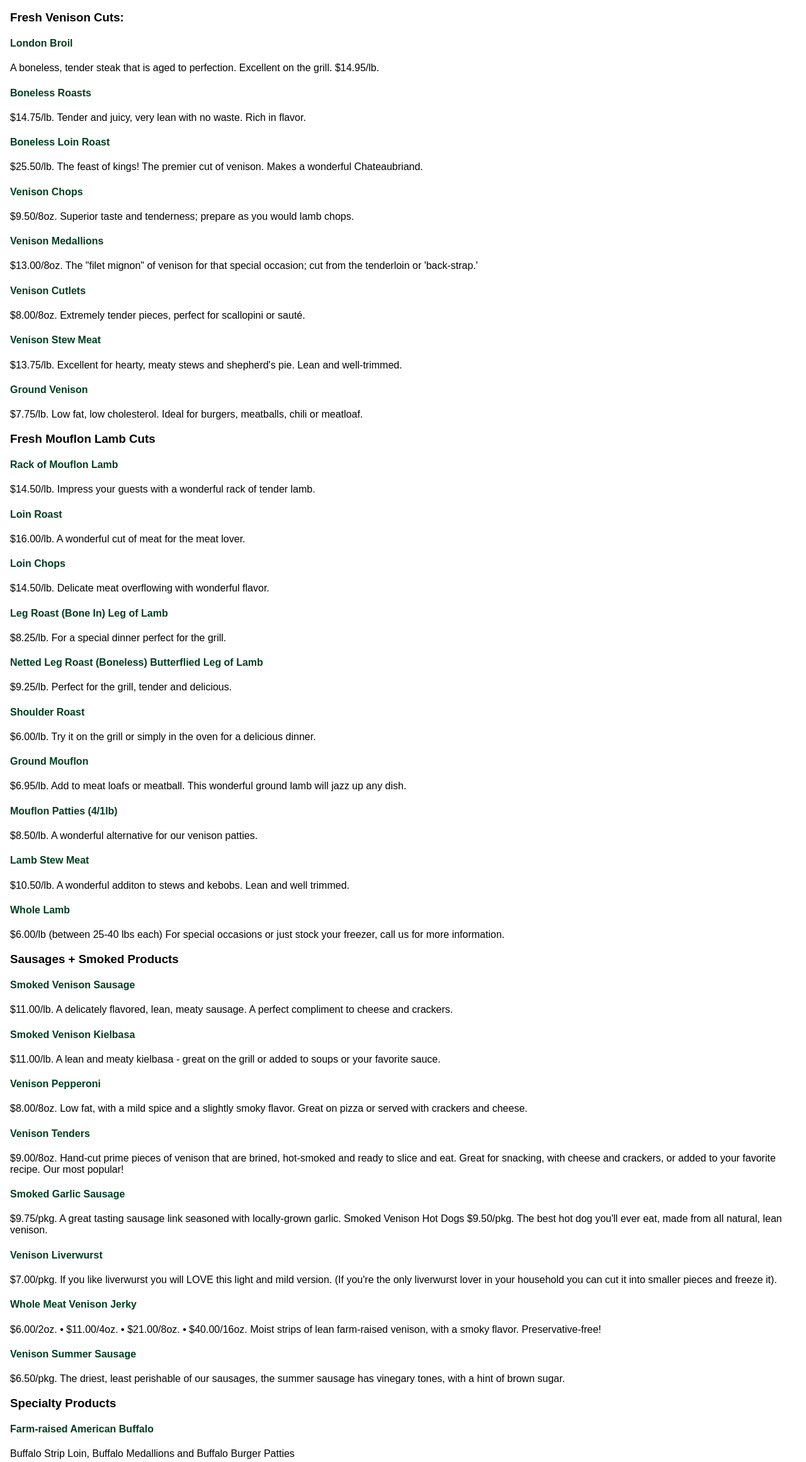
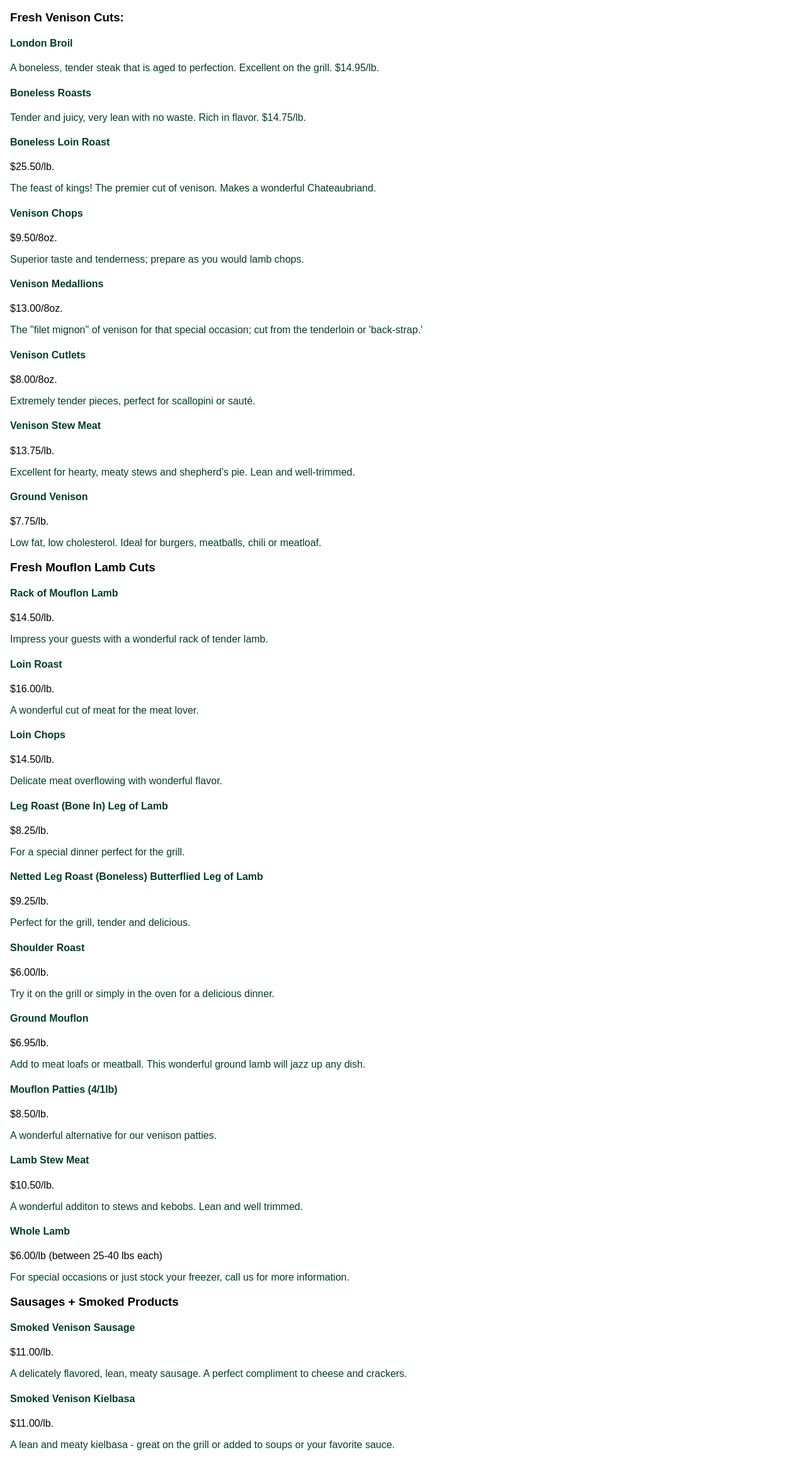
Before and after one commit to GrimmOutlook/eatbettermeat, a plain HTML site: page index.html in a window 1280 px wide. Shown: the part 458-2779 px from the top of the page at 63% size. Drawn offline with Linux system fonts and the light colour scheme.

Commit message:
Style meat product descriptions.

```diff
--- a/index.html
+++ b/index.html
@@ -53,106 +53,111 @@
               </div>
             </div>
 
+            <div class="col">
+              <div class="product">
+                <h4 class="cut">Boneless Roasts</h4>
+                <p class="description">Tender and juicy, very lean with no waste. Rich in flavor. <span class="price">$14.75/lb.</span></p>
+              </div>
+            </div>
 
-            <h4 class="cut">Boneless Roasts</h4> $14.75/lb.
-            Tender and juicy, very lean with no waste. Rich in flavor.
 
             <h4 class="cut">Boneless Loin Roast</h4> $25.50/lb.
-            The feast of kings! The premier cut of venison. Makes a wonderful Chateaubriand.
+            <p class="description">The feast of kings! The premier cut of venison. Makes a wonderful Chateaubriand.</p>
 
             <h4 class="cut">Venison Chops</h4> $9.50/8oz.
-            Superior taste and tenderness; prepare as you would lamb chops.
+            <p class="description">Superior taste and tenderness; prepare as you would lamb chops.</p>
 
             <h4 class="cut">Venison Medallions</h4> $13.00/8oz.
-            The "filet mignon" of venison for that special occasion; cut from the tenderloin or 'back-strap.'
+            <p class="description">The "filet mignon" of venison for that special occasion; cut from the tenderloin or 'back-strap.'</p>
 
             <h4 class="cut">Venison Cutlets</h4> $8.00/8oz.
-            Extremely tender pieces, perfect for scallopini or sauté.
+            <p class="description">Extremely tender pieces, perfect for scallopini or sauté.</p>
 
             <h4 class="cut">Venison Stew Meat</h4> $13.75/lb.
-            Excellent for hearty, meaty stews and shepherd's pie. Lean and well-trimmed.
+            <p class="description">Excellent for hearty, meaty stews and shepherd's pie. Lean and well-trimmed.</p>
 
             <h4 class="cut">Ground Venison</h4> $7.75/lb.
-            Low fat, low cholesterol. Ideal for burgers, meatballs, chili or meatloaf.
+            <p class="description">Low fat, low cholesterol. Ideal for burgers, meatballs, chili or meatloaf.</p>
 
             <h3>Fresh Mouflon Lamb Cuts</h3>
 
             <h4 class="cut">Rack of Mouflon Lamb</h4> $14.50/lb.
-            Impress your guests with a wonderful rack of tender lamb.
+            <p class="description">Impress your guests with a wonderful rack of tender lamb.</p>
 
             <h4 class="cut">Loin Roast</h4> $16.00/lb.
-            A wonderful cut of meat for the meat lover.
+            <p class="description">A wonderful cut of meat for the meat lover.</p>
 
             <h4 class="cut">Loin Chops</h4> $14.50/lb.
-            Delicate meat overflowing with wonderful flavor.
+            <p class="description">Delicate meat overflowing with wonderful flavor.</p>
 
             <h4 class="cut">Leg Roast (Bone In) Leg of Lamb</h4> $8.25/lb.
-            For a special dinner perfect for the grill.
+            <p class="description">For a special dinner perfect for the grill.</p>
 
             <h4 class="cut">Netted Leg Roast (Boneless) Butterflied Leg of Lamb</h4> $9.25/lb.
-            Perfect for the grill, tender and delicious.
+            <p class="description">Perfect for the grill, tender and delicious.</p>
 
             <h4 class="cut">Shoulder Roast</h4> $6.00/lb.
-            Try it on the grill or simply in the oven for a delicious dinner.
+            <p class="description">Try it on the grill or simply in the oven for a delicious dinner.</p>
 
             <h4 class="cut">Ground Mouflon</h4> $6.95/lb.
-            Add to meat loafs or meatball. This wonderful ground lamb will jazz up any dish.
+            <p class="description">Add to meat loafs or meatball. This wonderful ground lamb will jazz up any dish.</p>
 
             <h4 class="cut">Mouflon Patties (4/1lb)</h4> $8.50/lb.
-            A wonderful alternative for our venison patties.
+            <p class="description">A wonderful alternative for our venison patties.</p>
 
             <h4 class="cut">Lamb Stew Meat</h4> $10.50/lb.
-            A wonderful additon to stews and kebobs. Lean and well trimmed.
+            <p class="description">A wonderful additon to stews and kebobs. Lean and well trimmed.</p>
 
             <h4 class="cut">Whole Lamb</h4> $6.00/lb (between 25-40 lbs each)
-            For special occasions or just stock your freezer, call us for more information.
+            <p class="description">For special occasions or just stock your freezer, call us for more information.</p>
 
             <h3>Sausages + Smoked Products</h3>
 
             <h4 class="cut">Smoked Venison Sausage</h4> $11.00/lb.
-            A delicately flavored, lean, meaty sausage. A perfect compliment to cheese and crackers.
+            <p class="description">A delicately flavored, lean, meaty sausage. A perfect compliment to cheese and crackers.</p>
 
             <h4 class="cut">Smoked Venison Kielbasa</h4> $11.00/lb.
-            A lean and meaty kielbasa - great on the grill or added to soups or your favorite sauce.
+            <p class="description">A lean and meaty kielbasa - great on the grill or added to soups or your favorite sauce.</p>
 
             <h4 class="cut">Venison Pepperoni</h4> $8.00/8oz.
-            Low fat, with a mild spice and a slightly smoky flavor. Great on pizza or served with crackers and cheese.
+            <p class="description">Low fat, with a mild spice and a slightly smoky flavor. Great on pizza or served with crackers and cheese.</p>
 
             <h4 class="cut">Venison Tenders</h4> $9.00/8oz.
-            Hand-cut prime pieces of venison that are brined, hot-smoked and ready to slice and eat. Great for snacking, with cheese and crackers, or added to your favorite recipe. Our most popular!
+            <p class="description">Hand-cut prime pieces of venison that are brined, hot-smoked and ready to slice and eat. Great for snacking, with cheese and crackers, or added to your favorite recipe. Our most popular!</p>
 
-            <h4 class="cut">Smoked Garlic Sausage</h4> $9.75/pkg. A great tasting sausage link seasoned with locally-grown garlic. Smoked Venison Hot Dogs $9.50/pkg.
-            The best hot dog you'll ever eat, made from all natural, lean venison.
+            <h4 class="cut">Smoked Garlic Sausage</h4> $9.75/pkg.
+            <p class="description">A great tasting sausage link seasoned with locally-grown garlic. Smoked Venison Hot Dogs $9.50/pkg.
+            The best hot dog you'll ever eat, made from all natural, lean venison.</p>
 
             <h4 class="cut">Venison Liverwurst</h4> $7.00/pkg.
-            If you like liverwurst you will LOVE this light and mild version. (If you're the only liverwurst lover in your household you can cut it into smaller pieces and freeze it).
+            <p class="description">If you like liverwurst you will LOVE this light and mild version. (If you're the only liverwurst lover in your household you can cut it into smaller pieces and freeze it).</p>
 
             <h4 class="cut">Whole Meat Venison Jerky</h4> $6.00/2oz. • $11.00/4oz. • $21.00/8oz. • $40.00/16oz.
-            Moist strips of lean farm-raised venison, with a smoky flavor. Preservative-free!
+            <p class="description">Moist strips of lean farm-raised venison, with a smoky flavor. Preservative-free!</p>
 
             <h4 class="cut">Venison Summer Sausage</h4> $6.50/pkg.
-            The driest, least perishable of our sausages, the summer sausage has vinegary tones, with a hint of brown sugar.
+            <p class="description">The driest, least perishable of our sausages, the summer sausage has vinegary tones, with a hint of brown sugar.</p>
 
             <h3>Specialty Products</h3>
 
             <h4 class="cut">Farm-raised American Buffalo</h4>
-            Buffalo Strip Loin, Buffalo Medallions and Buffalo Burger Patties
+            <p class="description">Buffalo Strip Loin, Buffalo Medallions and Buffalo Burger Patties</p>
 
             <h4 class="cut">Wild Russian Boar</h4>
-            Wild Boar Loin, Wild Boar Bacon (pre-sliced or slab), Wild Boar Baby Back Ribs
+            <p class="description">Wild Boar Loin, Wild Boar Bacon (pre-sliced or slab), Wild Boar Baby Back Ribs</p>
 
             <h4 class="cut">Highland Farm-raised Ostrich</h4>
-            Ostrich Burger Patties (Four 1/4lb. patties/pkg.), Fan, Roast, Stew Meat
-            Eggs – whole and blown-out eggs
+            <p class="description">Ostrich Burger Patties (Four 1/4lb. patties/pkg.), Fan, Roast, Stew Meat
+            Eggs – whole and blown-out eggs</p>
 
             <h4 class="cut">Local farm-raised Rabbit</h4>
-            Whole Fryer Rabbits
+            <p class="description">Whole Fryer Rabbits</p>
 
             <h4 class="cut">Local farm-raised Quail</h4>
-            Semi-Deboned Quail
+            <p class="description">Semi-Deboned Quail</p>
 
             <h4 class="cut">Venison and Buffalo Burger Patties</h4>
-            Tasty and meaty venison and bison patties are low in fat and cholesterol, and are the healthy alternative to the traditional burger. They are packed four burgers to a pound package, and flash-frozen for freshness. For best results grill frozen or partially thawed.
+            <p class="description">Tasty and meaty venison and bison patties are low in fat and cholesterol, and are the healthy alternative to the traditional burger. They are packed four burgers to a pound package, and flash-frozen for freshness. For best results grill frozen or partially thawed.</p>
 
 
 
--- a/stylesheets/main.css
+++ b/stylesheets/main.css
@@ -19,6 +19,10 @@ html, body {
 }
 
 .cut {
+  color: #003e21;
+}
+
+.description {
   color: #003e21;
 }
 
```
